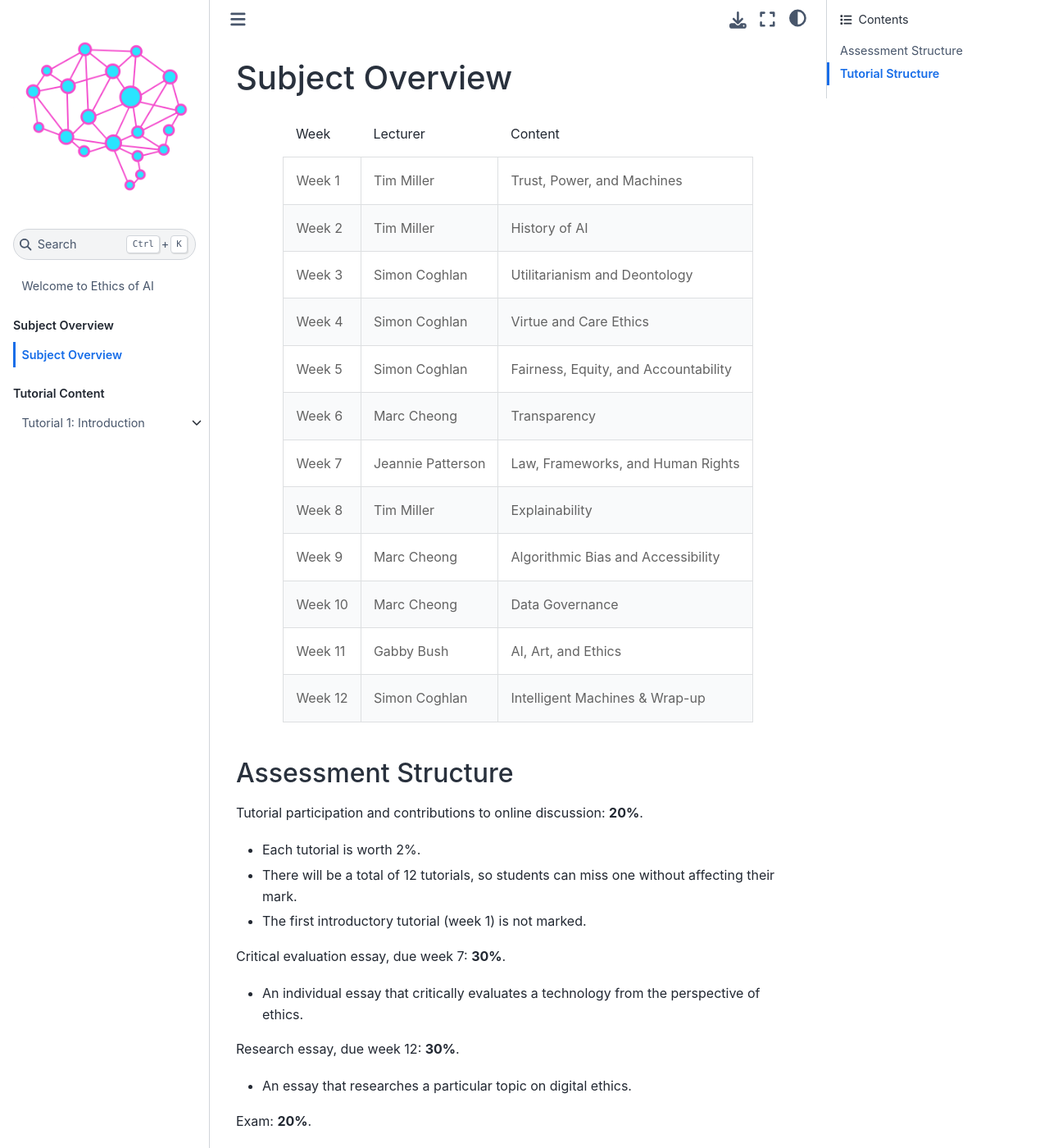
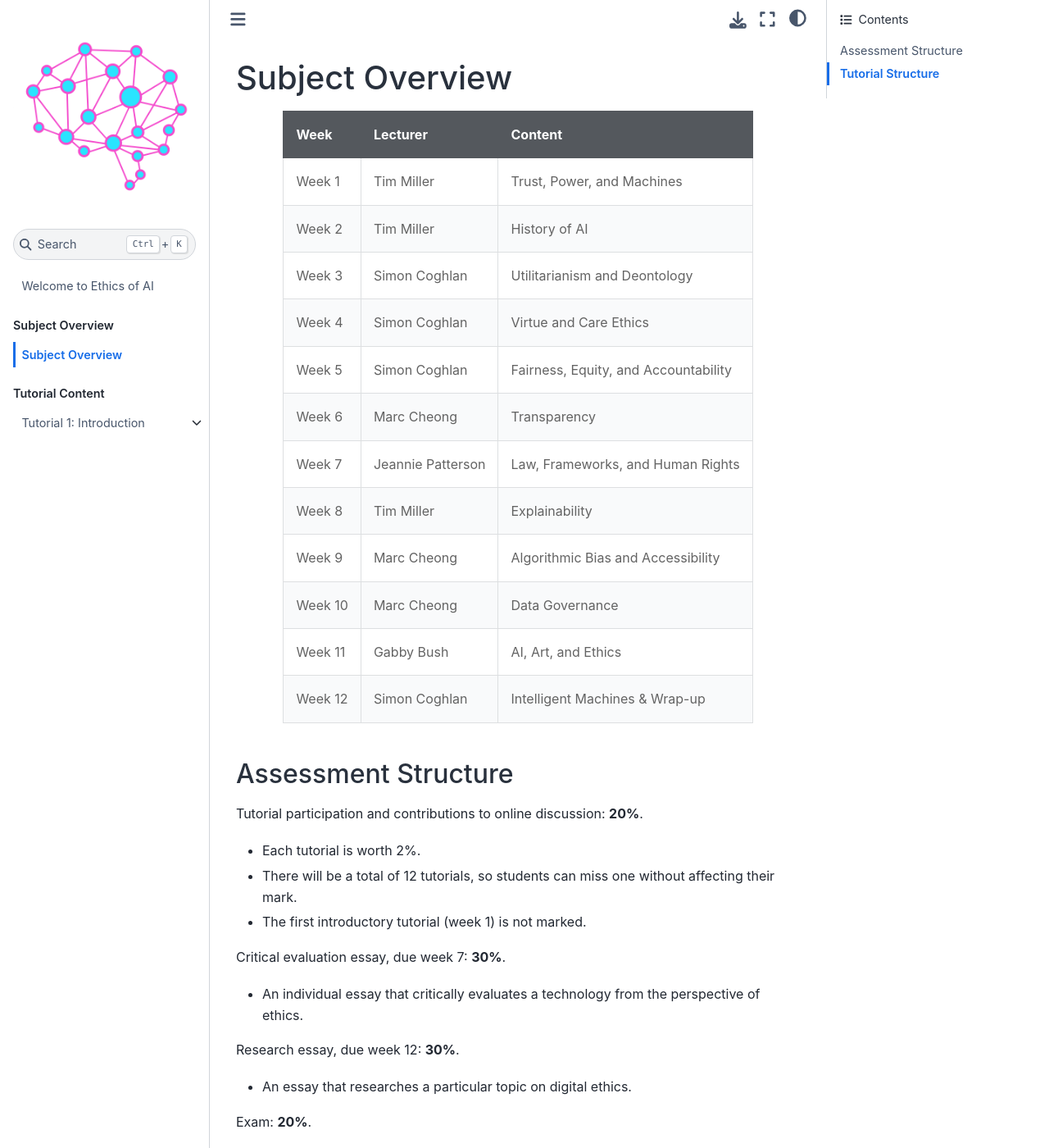
Before and after one commit to lucas-fern/comp90087-jupyterbook, a Jupyter Book: the page built from content/subject-overview.md, in a window 1280 px wide and 1400 px high. Shown: the whole window at 82% size. Built offline with Jupyter Book 1.0.4 settings and Sphinx 7.4.7 and the Sphinx Book theme 1.1.4, drawn with Linux system fonts in a browser that asks for light colours.

Commit message:
table CSS

```diff
--- a/_static/custom.css
+++ b/_static/custom.css
@@ -5,6 +5,7 @@ table td,
 table th {
 	padding: 15px;
 }
+table thead td,
 table thead th {
 	background-color: #54585d;
 	color: #ffffff;
```
